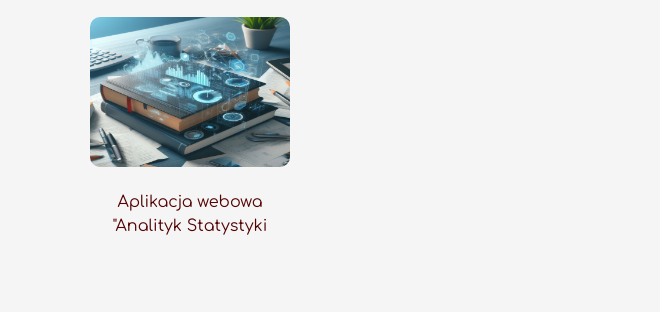
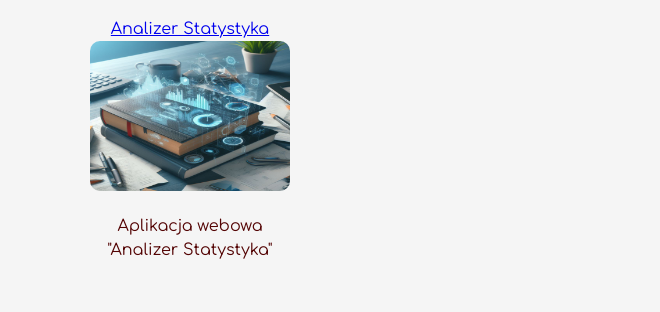
Before and after one commit to PiotrDlubak/piotrdlubak.github.io, a plain HTML site: page projekty.html in a window 1280 px wide. Shown: the part 446-758 px from the top of the page, 620-1280 px from the left. Drawn offline with Linux system fonts and the light colour scheme.

Commit message:
Update projekty.html

```diff
--- a/projekty.html
+++ b/projekty.html
@@ -75,10 +75,10 @@
 
         </div>
         <div>
-               <a href="https://statystyka.streamlit.app/">
-                   </a>
+                <a href="https://https://statystyka.streamlit.app">Analizer Statystyka</a>
+
                 <img src="ks.jpg" width="200" height="150" alt="statystyka">
-                <p> Aplikacja webowa "Analityk Statystyki</p>
+                <p> Aplikacja webowa "Analizer Statystyka"</p>
 
         </div>
     </div>
```
